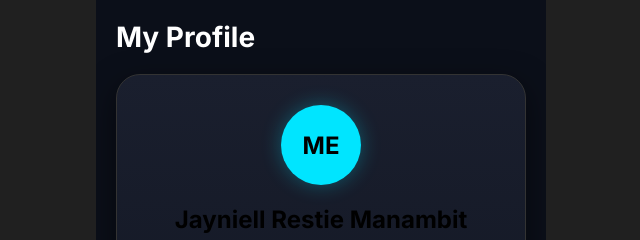
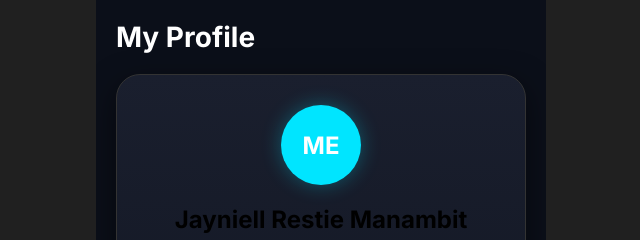
Before and after one commit to Gabrielle018/Business-Card-AR, a plain HTML site: page index.html in a window 1280 px wide. Both pictures are taken after a click on the element "Profile". Shown: the top 240 px of the page, 319-959 px from the left. Drawn offline with Linux system fonts and the light colour scheme.

Commit message:
Font Color

```diff
--- a/style.css
+++ b/style.css
@@ -119,7 +119,7 @@ body {
 }
 .avatar-circle {
     width: 80px; height: 80px; border-radius: 50%; margin: 0 auto 15px;
-    background: #00E5FF; color: black; font-size: 24px; font-weight: bold;
+    background: #00E5FF; color: white; font-size: 24px; font-weight: bold;
     display: flex; justify-content: center; align-items: center;
     box-shadow: 0 0 20px rgba(0, 229, 255, 0.3);
 }
```
